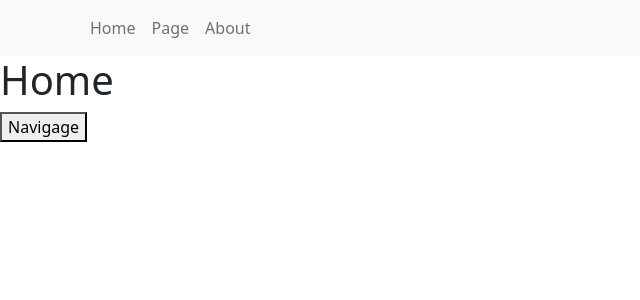
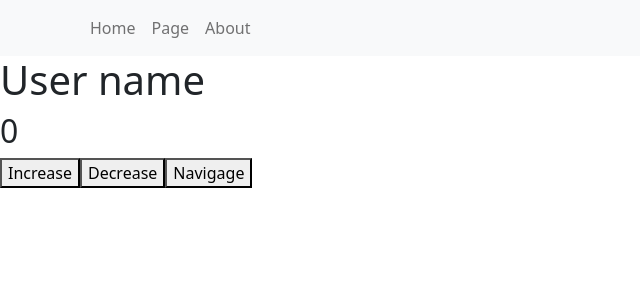
Before and after one commit to png274/nodemy-react, a React (Create React App) app: page /home in a window 1280 px wide. Shown: the top 300 px of the page, without its empty margins (0-640 px from the left). Built offline with nearby package versions, Linux system fonts and the light colour scheme.

Commit message:
adding redux

```diff
--- a/package.json
+++ b/package.json
@@ -13,9 +13,11 @@
     "react": "^17.0.2",
     "react-bootstrap": "^2.1.2",
     "react-dom": "^17.0.2",
+    "react-redux": "^7.2.6",
     "react-router": "^6.2.2",
     "react-router-dom": "^6.2.2",
     "react-scripts": "5.0.0",
+    "redux": "^4.1.2",
     "web-vitals": "^2.1.0"
   },
   "scripts": {
--- /dev/null
+++ b/src/redux/action.js
@@ -0,0 +1,8 @@
+import { DECREASE, INCREASE } from "./actionName";
+
+const actionCreator = {
+  increase: (count) => ({ type: INCREASE, payload: { count: count + 1 } }),
+  decrease: (count) => ({ type: DECREASE, payload: { count: count - 1 } })
+}
+
+export default actionCreator;
--- /dev/null
+++ b/src/redux/actionName.js
@@ -0,0 +1,2 @@
+export const INCREASE = 'INCREASE';
+export const DECREASE = 'DECREASE';
--- /dev/null
+++ b/src/redux/reducer.js
@@ -0,0 +1,27 @@
+import { DECREASE, INCREASE } from "./actionName";
+
+const initialState = {
+  username: 'User name',
+  count: 0,
+  isLogin: false,
+};
+
+// action = {
+//   type: 'adsf',
+//   payload: {}
+// }
+const reducer = (state = initialState, action) => {
+  const newState = { ...state };
+  switch (action.type) {
+    case DECREASE:
+      newState.count = newState.count - 1;
+      return newState;
+    case INCREASE:
+      newState.count = newState.count + 1;
+      return newState;
+    default:
+      return { ...state, ...action.payload };
+  }
+}
+
+export default reducer;
--- /dev/null
+++ b/src/redux/store.js
@@ -0,0 +1,8 @@
+import { createStore } from 'redux';
+import reducer from './reducer';
+
+
+export default createStore(
+  reducer,
+  window.__REDUX_DEVTOOLS_EXTENSION__ && window.__REDUX_DEVTOOLS_EXTENSION__()
+);
--- a/src/views/Home/index.jsx
+++ b/src/views/Home/index.jsx
@@ -1,12 +1,32 @@
-import React from "react";
+import React, { useEffect } from "react";
 import { useNavigate } from "react-router";
+import { connect } from "react-redux";
+import actionCreator from "../../redux/action";
 
-const Home = ({}) => {
+const Home = (props) => {
+	useEffect(() => {
+		console.log("HOME: ", props);
+	}, []);
 	const navigate = useNavigate();
 	// useHistory  < v5
 	return (
 		<>
-			<h1>Home</h1>
+			<h1>{props.username}</h1>
+			<h2>{props.count}</h2>
+			<button
+				onClick={() => {
+					props.increase(props.count + 1);
+				}}
+			>
+				Increase
+			</button>
+			<button
+				onClick={() => {
+					props.decrease(props.count + 1);
+				}}
+			>
+				Decrease
+			</button>
 			<button
 				onClick={() => {
 					navigate("/about");
@@ -17,6 +37,21 @@ const Home = ({}) => {
 		</>
 	);
 };
-export default Home;
+
+const mapStateToProps = (state) => {
+	return state;
+};
+
+const mapDispatchToProps = (dispatch) => {
+	return {
+		increase: (newCount) => dispatch(actionCreator.increase(newCount)),
+		decrease: (newCount) => dispatch(actionCreator.decrease(newCount)),
+	};
+};
+
+export default connect(mapStateToProps, mapDispatchToProps)(Home);
 // tsx typescript
 // jsx javascript
+
+// redux thunk
+// multiple reducer
```
Also changed, not shown: src/views/App.jsx (+8 -5 lines), test.js (+22 -11 lines), 1 other file (tests, documents, lock files or other folders).
